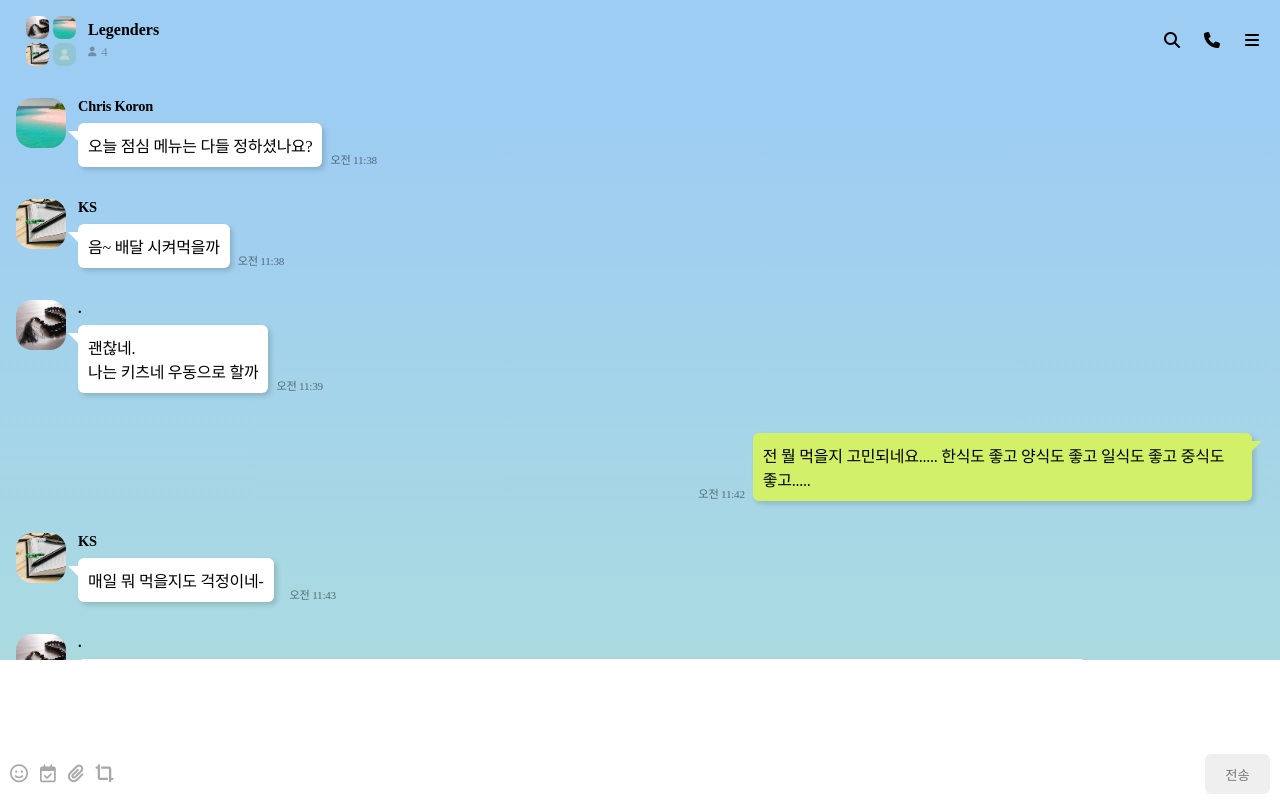
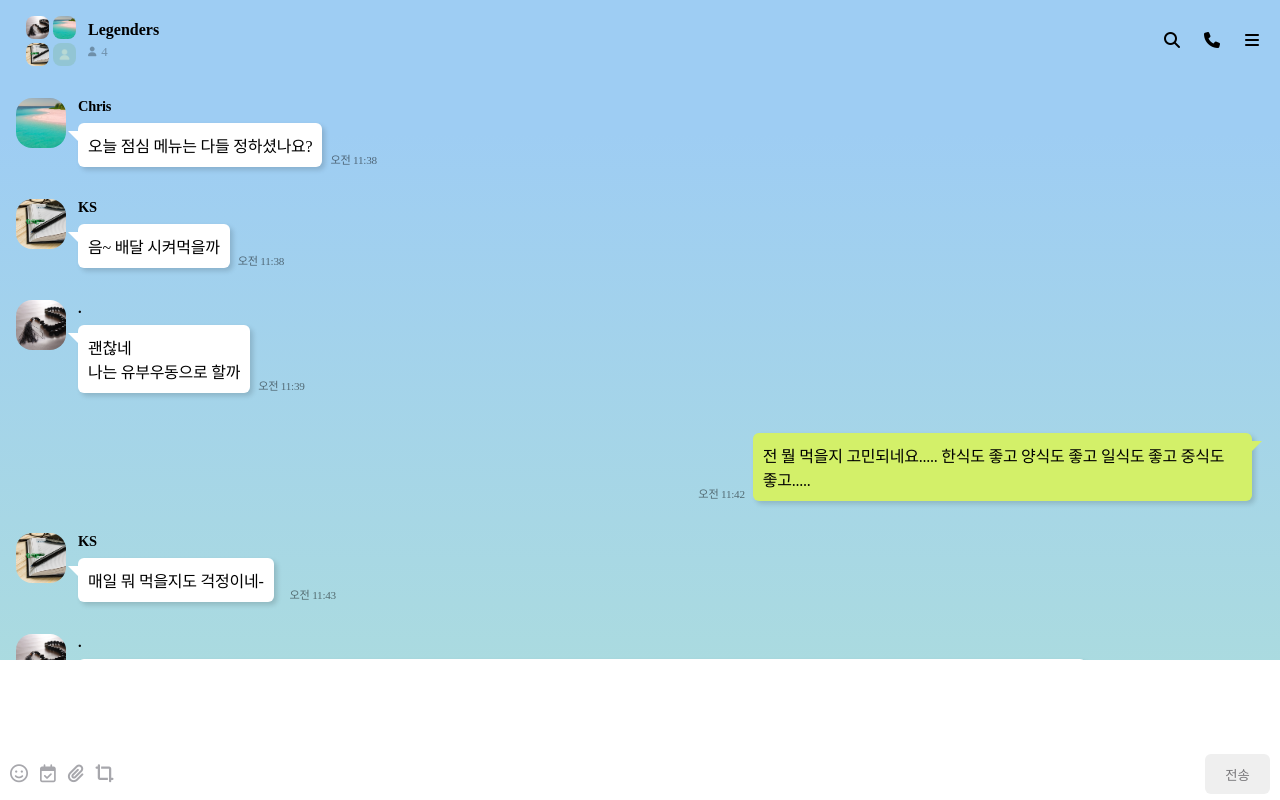
Before and after one commit to 90QP/phintalk, a plain HTML site: page chat.html in a window 1280 px wide. Drawn offline with Linux system fonts and the light colour scheme; a web font is replaced by a local one.

Commit message:
Update chat.html

```diff
--- a/chat.html
+++ b/chat.html
@@ -41,7 +41,7 @@
             </div>
           </div>
           <div class="preview_col bubble_Wrap">
-            <h4 class="preview_title">Chris Koron</h4>
+            <h4 class="preview_title">Chris</h4>
             <div class="bubble_con">
               <div class="bubble"><p>오늘 점심 메뉴는 다들 정하셨나요?</p></div>
               <span class="bubble_time">오전 11:38</span>
@@ -71,7 +71,7 @@
           <div class="preview_col bubble_Wrap">
             <h4 class="preview_title">.</h4>
             <div class="bubble_con">
-              <div class="bubble"><p>괜찮네.<br>나는 키츠네 우동으로 할까</p></div>
+              <div class="bubble"><p>괜찮네<br>나는 유부우동으로 할까</p></div>
               <span class="bubble_time">오전 11:39</span>
             </div>
           </div>
@@ -147,7 +147,7 @@
             </div>
           </div>
           <div class="preview_col bubble_Wrap">
-            <h4 class="preview_title">Chris Koron</h4>
+            <h4 class="preview_title">Chris</h4>
             <div class="bubble_con">
               <div class="bubble">
                 <p>대단하네요!</p>
```
